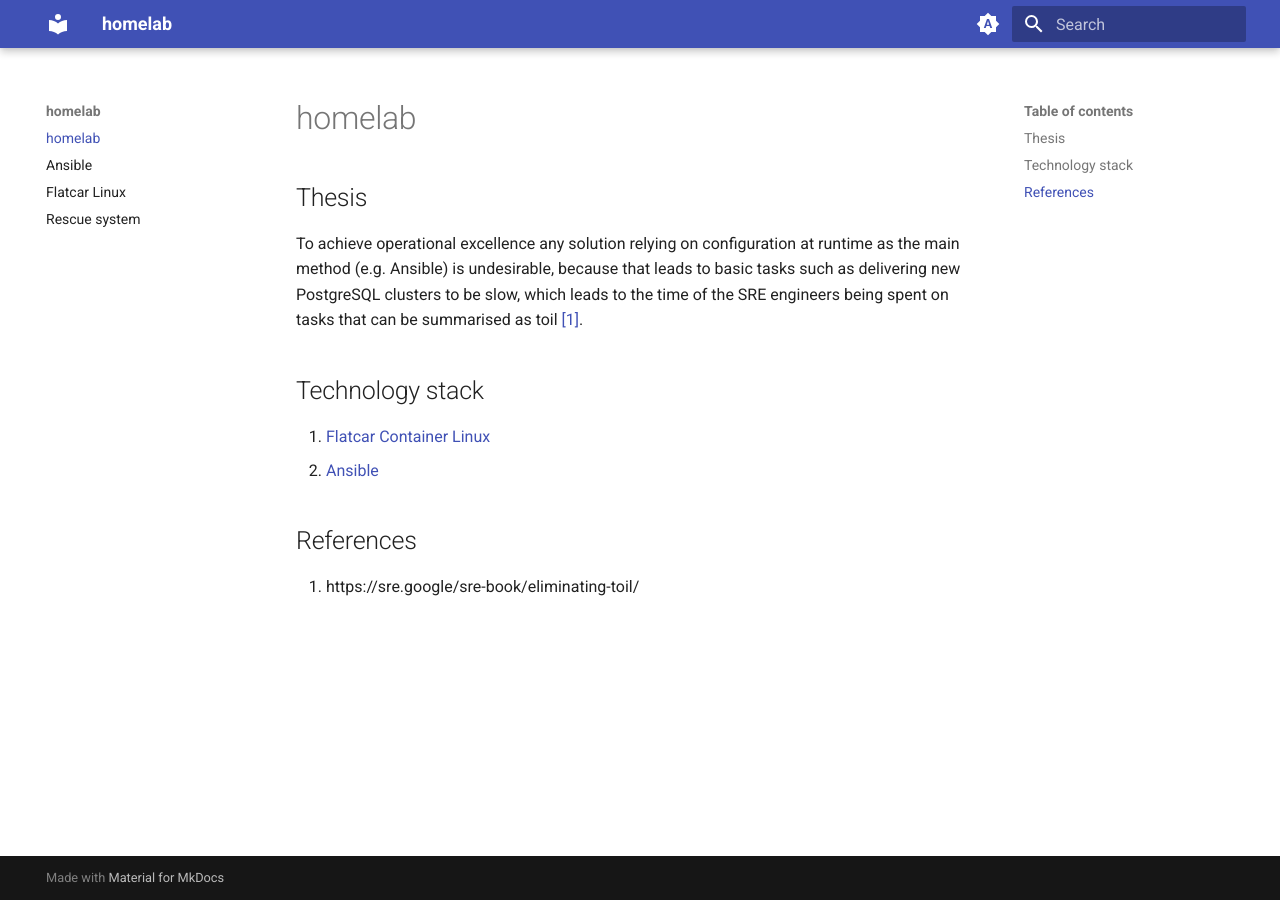
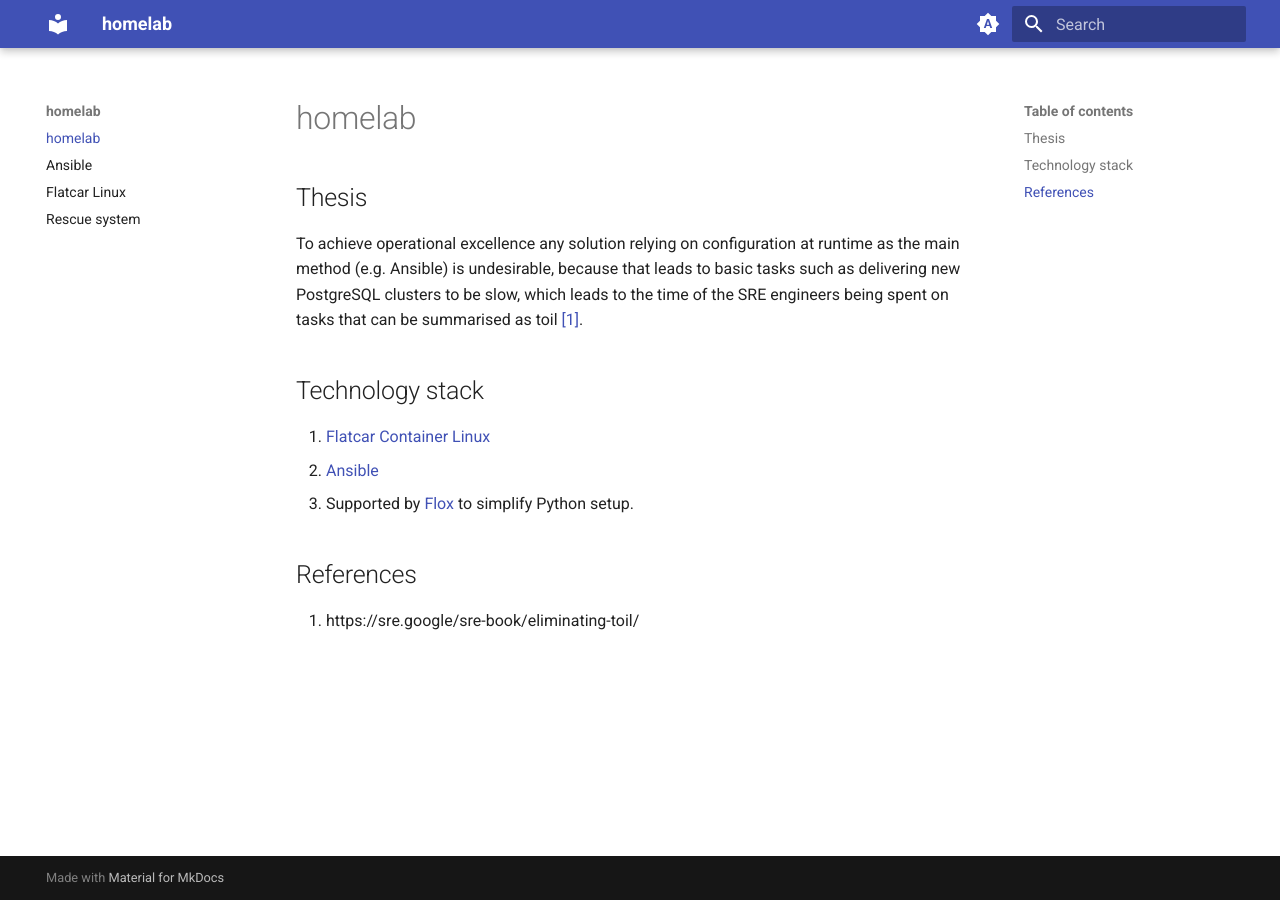
Before and after one commit to anttiharju/homelab, an MkDocs documentation site: the page built from docs/README.md, in a window 1280 px wide. Built offline with MkDocs 1.6.1 and Material for MkDocs 9.7.7, drawn with Linux system fonts in a browser that asks for light colours.

Commit message:
Mention Flox

```diff
--- a/docs/README.md
+++ b/docs/README.md
@@ -8,6 +8,7 @@ To achieve operational excellence any solution relying on configuration at runti
 
 1. [Flatcar Container Linux](https://www.flatcar.org)
 2. [Ansible](https://docs.ansible.com/ansible/latest/getting_started/index.html)
+   - Supported by [Flox](https://flox.dev) to simplify Python setup.
 
 ## References
 
```
